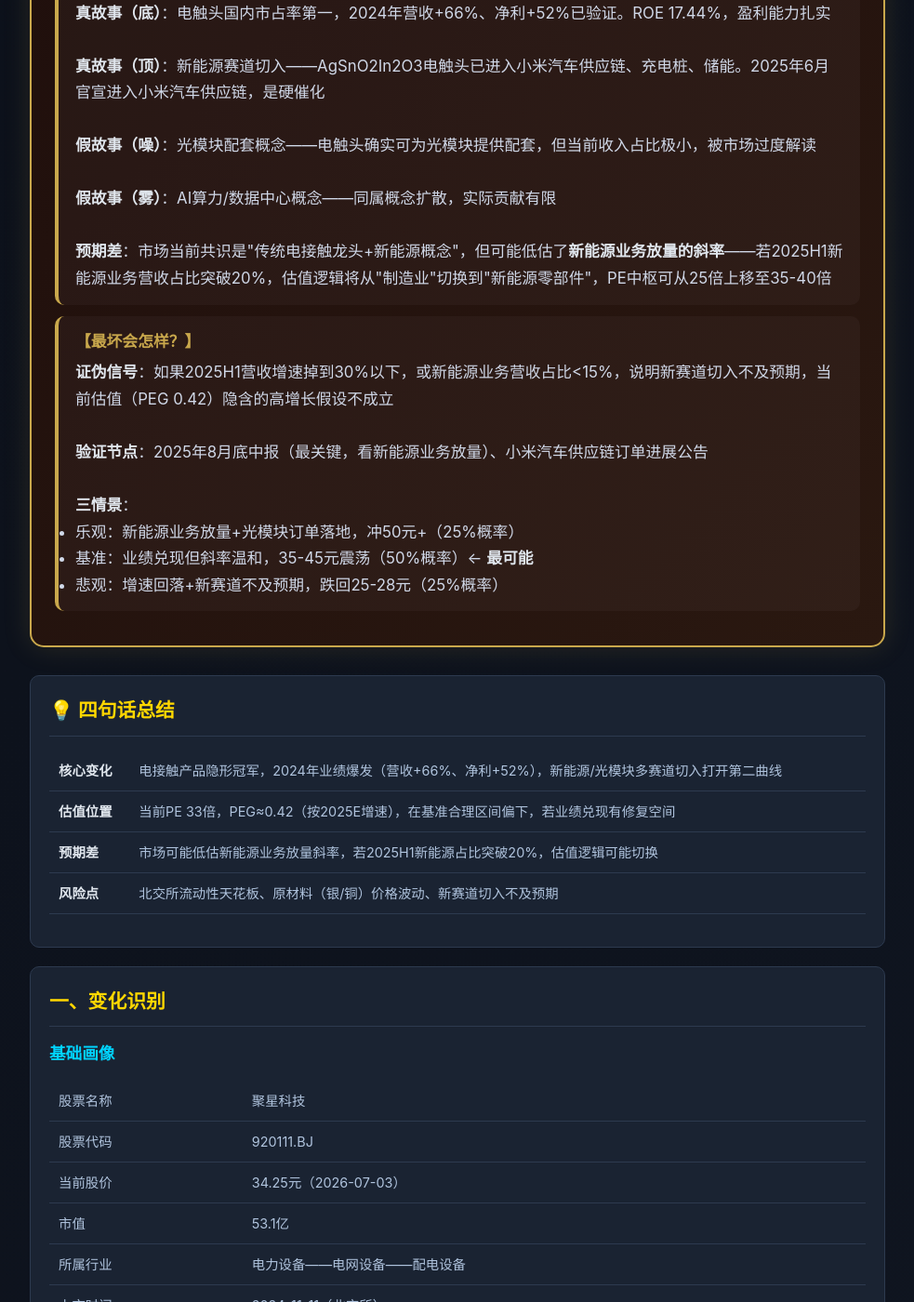
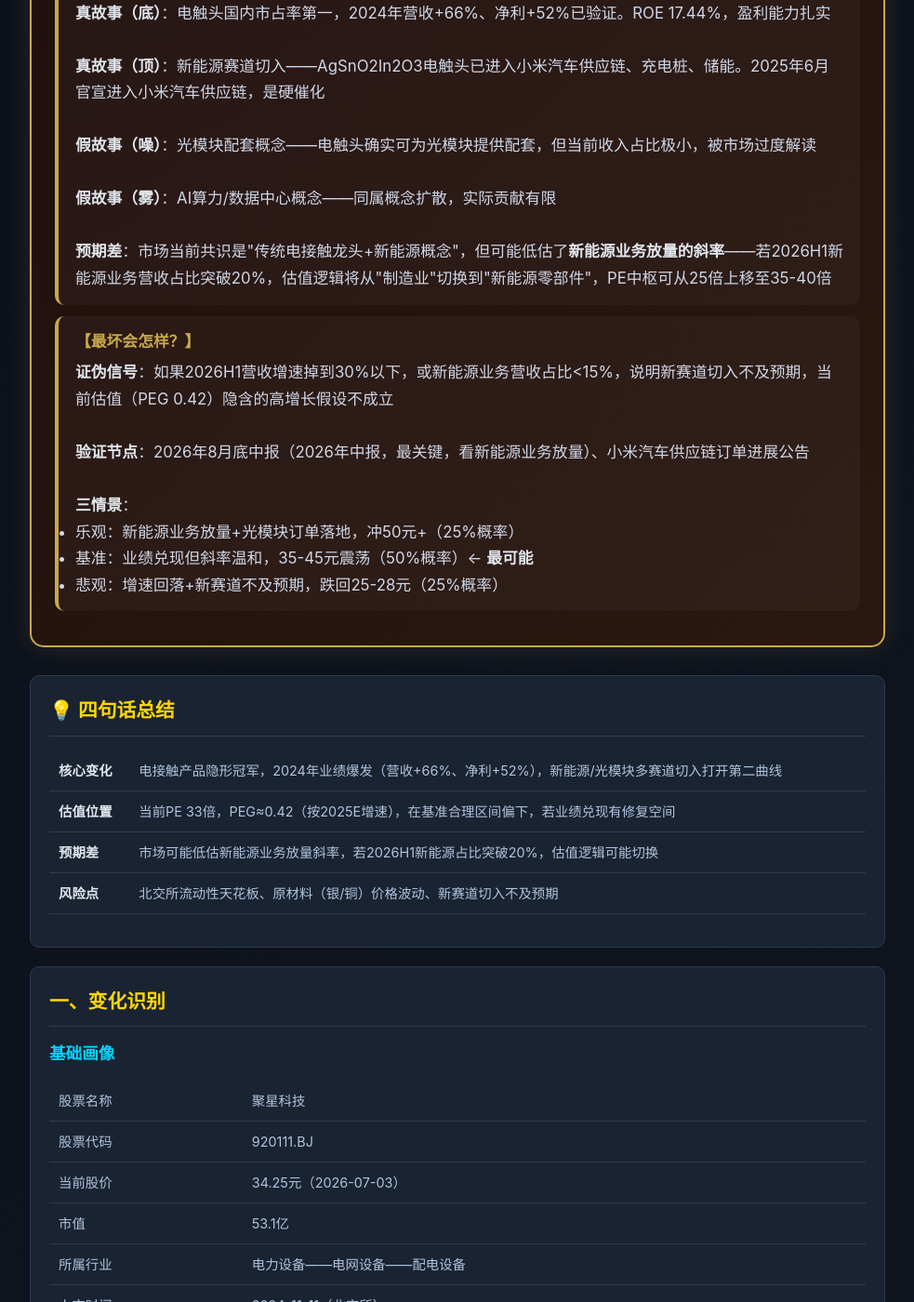
Before and after one commit to xiaoyi0319a/yixue-dashboard, a Jekyll site: the page built from _reports/920111.md, in a window 1280 px wide and 1400 px high, scrolled down 1673 px. Shown: the whole window at 93% size, without its empty margins (148-1131 px from the left). Built offline with Jekyll 4.4.1, drawn with Linux system fonts in a browser that asks for light colours; comment, search, counter and statistics services are not loaded; some of the changed text lies outside the part shown.

Commit message:
fix(920111): 修正聚星科技报告时效性错误 - 2025→2026验证节点

```diff
--- a/_reports/920111.md
+++ b/_reports/920111.md
@@ -15,8 +15,8 @@ data_date: 2026-07-03
 <p><strong>核心变化</strong>：电接触产品隐形冠军（铆钉型电触头国内市占率连续三年第一），2024年业绩爆发（营收+66%、净利+52%）；新能源/光模块多赛道切入（小米汽车供应链、充电桩、储能、光模块配套），打开第二增长曲线</p>
 <p><strong>投资价值</strong>：<span class="tag tag-gold">中价值</span> <span class="tag tag-purple">中预期差（10-30%）</span></p>
 <p><strong>跟踪周期</strong>：中期（1-2年，业绩验证+新赛道放量驱动）</p>
-<p><strong>关键验证节点</strong>：2025-08-30中报（新能源业务放量验证）、光模块配套订单进展</p>
-<p><strong>证伪信号</strong>：2025H1营收增速<30%或新能源业务营收占比<15%，说明新赛道切入不及预期</p>
+<p><strong>关键验证节点</strong>：2026-08-30（2026年中报，新能源业务放量验证）、光模块配套订单进展</p>
+<p><strong>证伪信号</strong>：2026H1营收增速<30%或新能源业务营收占比<15%，说明新赛道切入不及预期</p>
 </div>
 </div>
 
@@ -64,15 +64,15 @@ data_date: 2026-07-03
 <strong>真故事（顶）</strong>：新能源赛道切入——AgSnO2In2O3电触头已进入小米汽车供应链、充电桩、储能。2025年6月官宣进入小米汽车供应链，是硬催化<br><br>
 <strong>假故事（噪）</strong>：光模块配套概念——电触头确实可为光模块提供配套，但当前收入占比极小，被市场过度解读<br><br>
 <strong>假故事（雾）</strong>：AI算力/数据中心概念——同属概念扩散，实际贡献有限<br><br>
-<strong>预期差</strong>：市场当前共识是"传统电接触龙头+新能源概念"，但可能低估了<strong>新能源业务放量的斜率</strong>——若2025H1新能源业务营收占比突破20%，估值逻辑将从"制造业"切换到"新能源零部件"，PE中枢可从25倍上移至35-40倍
+<strong>预期差</strong>：市场当前共识是"传统电接触龙头+新能源概念"，但可能低估了<strong>新能源业务放量的斜率</strong>——若2026H1新能源业务营收占比突破20%，估值逻辑将从"制造业"切换到"新能源零部件"，PE中枢可从25倍上移至35-40倍
 </div>
 </div>
 
 <div class="dabaohua-q">
 <div class="q-label">【最坏会怎样？】</div>
 <div class="q-answer">
-<strong>证伪信号</strong>：如果2025H1营收增速掉到30%以下，或新能源业务营收占比<15%，说明新赛道切入不及预期，当前估值（PEG 0.42）隐含的高增长假设不成立<br><br>
-<strong>验证节点</strong>：2025年8月底中报（最关键，看新能源业务放量）、小米汽车供应链订单进展公告<br><br>
+<strong>证伪信号</strong>：如果2026H1营收增速掉到30%以下，或新能源业务营收占比<15%，说明新赛道切入不及预期，当前估值（PEG 0.42）隐含的高增长假设不成立<br><br>
+<strong>验证节点</strong>：2026年8月底中报（2026年中报，最关键，看新能源业务放量）、小米汽车供应链订单进展公告<br><br>
 <strong>三情景</strong>：
 <ul>
 <li>乐观：新能源业务放量+光模块订单落地，冲50元+（25%概率）</li>
@@ -89,7 +89,7 @@ data_date: 2026-07-03
 <table class="data-table">
 <tr><td><strong>核心变化</strong></td><td>电接触产品隐形冠军，2024年业绩爆发（营收+66%、净利+52%），新能源/光模块多赛道切入打开第二曲线</td></tr>
 <tr><td><strong>估值位置</strong></td><td>当前PE 33倍，PEG≈0.42（按2025E增速），在基准合理区间偏下，若业绩兑现有修复空间</td></tr>
-<tr><td><strong>预期差</strong></td><td>市场可能低估新能源业务放量斜率，若2025H1新能源占比突破20%，估值逻辑可能切换</td></tr>
+<tr><td><strong>预期差</strong></td><td>市场可能低估新能源业务放量斜率，若2026H1新能源占比突破20%，估值逻辑可能切换</td></tr>
 <tr><td><strong>风险点</strong></td><td>北交所流动性天花板、原材料（银/铜）价格波动、新赛道切入不及预期</td></tr>
 </table>
 </div>
@@ -157,8 +157,8 @@ data_date: 2026-07-03
 <td>新能源赛道切入（小米汽车/充电桩/储能）</td>
 <td><strong>顶</strong></td>
 <td>概念溢价（待兑现）</td>
-<td>若2025H1新能源占比>20%，估值逻辑切换；若<10%，概念消退</td>
-<td>2025-08-30中报</td>
+<td>若2026H1新能源占比>20%，估值逻辑切换；若<10%，概念消退</td>
+<td>2026-08-30（2026年中报）</td>
 </tr>
 <tr>
 <td>2</td>
@@ -166,7 +166,7 @@ data_date: 2026-07-03
 <td><strong>底</strong></td>
 <td>已兑现大部分</td>
 <td>2025年预测净利+79%，若兑现则估值支撑；若miss则回调</td>
-<td>2025-08-30中报</td>
+<td>2026-08-30（2026年中报）</td>
 </tr>
 <tr>
 <td>3</td>
@@ -174,7 +174,7 @@ data_date: 2026-07-03
 <td><strong>噪</strong></td>
 <td>被高估</td>
 <td>实际收入占比极小，概念热度退潮后回归基本面</td>
-<td>2025年年报</td>
+<td>2026年年报（或已披露的2025年度年报）</td>
 </tr>
 <tr>
 <td>4</td>
@@ -238,7 +238,7 @@ data_date: 2026-07-03
 
 <h4>演变路径</h4>
 <ul>
-<li><strong>乐观路径</strong>：如果2025H1新能源业务营收占比>20%，则市场将其视为"新能源零部件股"，PE中枢上移至35-40倍，股价可看45-55元</li>
+<li><strong>乐观路径</strong>：如果2026H1新能源业务营收占比>20%，则市场将其视为"新能源零部件股"，PE中枢上移至35-40倍，股价可看45-55元</li>
 <li><strong>基准路径</strong>：如果新能源业务占比10-15%，则估值维持制造业PE 25-30倍，股价35-45元震荡</li>
 <li><strong>悲观路径</strong>：如果新能源业务占比<10%，则概念消退，回归传统制造业估值PE 20-25倍，股价跌回25-30元</li>
 </ul>
@@ -403,7 +403,7 @@ data_date: 2026-07-03
 <tr><td>价格隐含估值</td><td>PE 33倍（LYR），PEG 0.42（2025E），隐含增速假设约70-80%</td></tr>
 <tr><td>真相定价</td><td>若新能源业务占比>20%，估值逻辑切换至"新能源零部件"，PE中枢35-40倍</td></tr>
 <tr><td>错配幅度</td><td>当前PE 33倍 → 若切换逻辑可看40倍，+21%空间；叠加业绩兑现+79%，合计空间约45-60%</td></tr>
-<tr><td>纠正催化剂</td><td>2025年8月底中报披露新能源业务营收占比及增速</td></tr>
+<tr><td>纠正催化剂</td><td>2026年8月底中报披露新能源业务营收占比及增速</td></tr>
 <tr><td>错配持续时间预估</td><td>维持至中报披露前（约2个月），若中报验证则纠正，若miss则证伪</td></tr>
 </table>
 
@@ -452,7 +452,7 @@ data_date: 2026-07-03
 </tr>
 </table>
 
-<p><strong>一句话错配判断</strong>：当前价格最大的错误是<strong>将新能源业务仅当作"概念"而非"已放量的第二曲线"</strong>，若纠正则有45-60%空间，催化剂是2025年8月底中报，预计中报前维持错配。</p>
+<p><strong>一句话错配判断</strong>：当前价格最大的错误是<strong>将新能源业务仅当作"概念"而非"已放量的第二曲线"</strong>，若纠正则有45-60%空间，催化剂是2026年8月底中报，预计中报前维持错配。</p>
 </div>
 
 <!-- ===== 可信度裁决 ===== -->
@@ -470,7 +470,7 @@ data_date: 2026-07-03
 <tr>
 <td>乐观</td>
 <td>+45%至50元</td>
-<td>2025H1新能源业务占比>20%+全年净利>2.5亿+估值切换至新能源零部件逻辑（PE 40倍）</td>
+<td>2026H1新能源业务占比>20%+全年净利>2.5亿+估值切换至新能源零部件逻辑（PE 40倍）</td>
 <td>25%</td>
 </tr>
 <tr>
@@ -499,7 +499,7 @@ data_date: 2026-07-03
 <h3>证伪信号（什么时候放弃）</h3>
 <table class="data-table">
 <tr><th>信号</th><th>含义</th><th>出现概率</th></tr>
-<tr><td>2025H1营收增速<30%</td><td>高增长不可持续，新赛道切入不及预期</td><td>中</td></tr>
+<tr><td>2026H1营收增速<30%</td><td>高增长不可持续，新赛道切入不及预期</td><td>中</td></tr>
 <tr><td>新能源业务营收占比<10%</td><td>"第二曲线"故事不成立</td><td>中</td></tr>
 <tr><td>毛利率连续两季度下滑</td><td>价格战或原材料成本压力侵蚀利润</td><td>低</td></tr>
 <tr><td>实控人减持</td><td>内部人对前景不看好</td><td>低（目前无减持记录）</td></tr>
@@ -515,14 +515,14 @@ data_date: 2026-07-03
 <th>如果miss怎么办</th>
 </tr>
 <tr>
-<td>2025-08-30</td>
+<td>2026-08-30</td>
 <td>中报披露</td>
 <td>H1营收增速、新能源业务占比、毛利率</td>
 <td>~2个月</td>
 <td>若增速<30%或新能源占比<10%，下调至悲观情景</td>
 </tr>
 <tr>
-<td>2025-10-31</td>
+<td>2026-10-31</td>
 <td>三季报</td>
 <td>全年业绩趋势确认</td>
 <td>~4个月</td>
@@ -581,7 +581,7 @@ data_date: 2026-07-03
 </tr>
 </table>
 
-<p><strong>一句话核心发现</strong>：值不值得投的核心依据是<strong>2025年8月底中报能否验证新能源业务放量</strong>——若验证则认知差纠正，有45-60%空间；若miss则逻辑证伪，跌回25-30元。</p>
+<p><strong>一句话核心发现</strong>：值不值得投的核心依据是<strong>2026年8月底中报能否验证新能源业务放量</strong>——若验证则认知差纠正，有45-60%空间；若miss则逻辑证伪，跌回25-30元。</p>
 </div>
 
 <!-- ===== 投资逻辑 ===== -->
@@ -639,14 +639,14 @@ data_date: 2026-07-03
 <table class="data-table">
 <tr><th>维度</th><th>判断</th></tr>
 <tr><td>故事能走多远</td><td>中期（业绩验证+新赛道放量，1-2年）</td></tr>
-<tr><td>判断节点</td><td>2025-08-30中报、2025-10-31三季报</td></tr>
+<tr><td>判断节点</td><td>2026-08-30（2026年中报）、2026-10-31三季报</td></tr>
 <tr><td>中途退出条件</td><td>H1营收增速<30%或新能源占比<10%或实控人减持</td></tr>
 </table>
 
 <p><strong>跟踪周期判断</strong>：中期跟踪——变化是业绩驱动（协同落地/产品放量），需要1-2年财报验证。</p>
 
 <h3>一句话核心逻辑</h3>
-<p>分析目的是<strong>验证新能源业务放量斜率是否被低估</strong>，这个变化在<strong>6个月内</strong>有<strong>50%</strong>概率带来<strong>10-30%</strong>收益，核心验证节点是<strong>2025年8月底中报</strong>，如果<strong>H1营收增速<30%</strong>则证伪放弃。</p>
+<p>分析目的是<strong>验证新能源业务放量斜率是否被低估</strong>，这个变化在<strong>6个月内</strong>有<strong>50%</strong>概率带来<strong>10-30%</strong>收益，核心验证节点是<strong>2026年8月底中报</strong>，如果<strong>H1营收增速<30%</strong>则证伪放弃。</p>
 </div>
 
 <!-- ===== 风险地图 ===== -->
```
